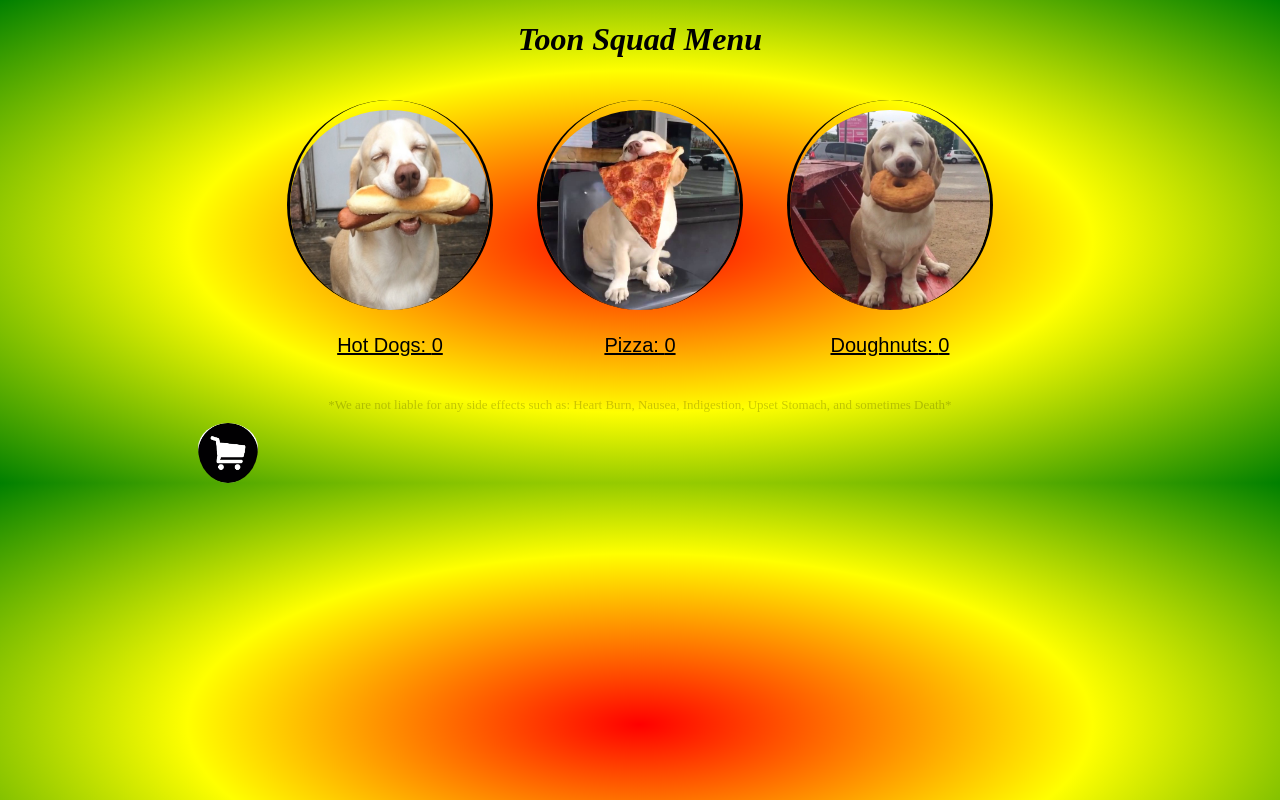
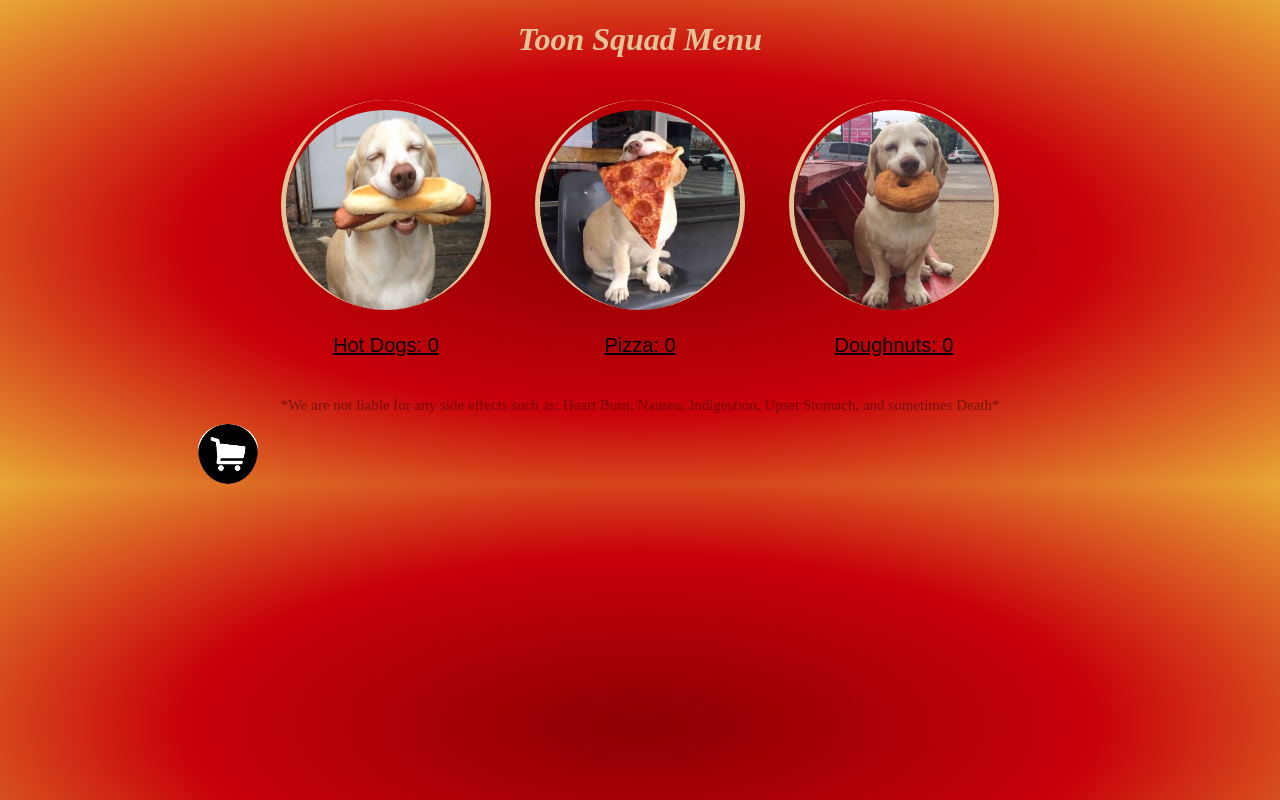
Before and after one commit to lobaker13/Cookies-Workshop, a plain HTML site: page index.html in a window 1280 px wide. Drawn offline with nearby package versions, Linux system fonts and the light colour scheme.

Commit message:
some mediocre styling

```diff
--- a/default.css
+++ b/default.css
@@ -1,3 +1,6 @@
+h1{
+  color: #E2C499;
+}
 img {
   width: 200px;
   height: 200px;
@@ -16,14 +19,13 @@ img {
 }
 
 html {
-	background-image: radial-gradient(red, yellow, green);
+	background-image: radial-gradient(#8C0004, #C8000A, #E8A735);
 }
 .checkoutbox {
   width: 100%;
 }
 #checkout {
   float: left;
-  /*text-align: right;*/
   width: 60px;
   height: 60px;
   border: none;
@@ -31,9 +33,9 @@ html {
 
 }
 img{
-  border-bottom: : 2px solid black;
-  border-left: 3px solid black;
-  border-right: 3px solid black;
+  border-bottom: : 5px solid #E2C499;
+  border-left: 5px solid #E2C499;
+  border-right: 5px solid #E2C499;
   border-radius: 50%;
   transition: all 0.5s ease;
 }
@@ -49,11 +51,12 @@ font-family: fantasy;
 }
 
 footer{
-  opacity: 0.2;
-  font-size: 13px
+  opacity: 0.4;
+  font-size: 15px;
 }
 
 footer:hover{
   opacity: 1;
   cursor:none;
+  color: #E2C499
 }
--- a/index.html
+++ b/index.html
@@ -4,7 +4,7 @@
 <html>
   <head>
     <meta charset="utf-8">
-    <title>Consession Stand</title>
+    <title>Toon Squad Grub</title>
     <link rel="stylesheet" type="text/css" href="default.css"/>
     <script src="https://cdnjs.cloudflare.com/ajax/libs/jquery/3.2.1/jquery.js"></script>
   </head>
--- a/js/animation.js
+++ b/js/animation.js
@@ -2,8 +2,9 @@ document.addEventListener("DOMContentLoaded", function(){
 document.querySelector("#checkout").addEventListener("click", function() {
   console.log("not hey");
   $("#checkout").animate({
-    marginLeft: '150%',
+    marginLeft: '200%',
   },3000,function(){
+    alert("Your Order Will be Ready Soon!");
     window.location.reload();
     });
   });
```
